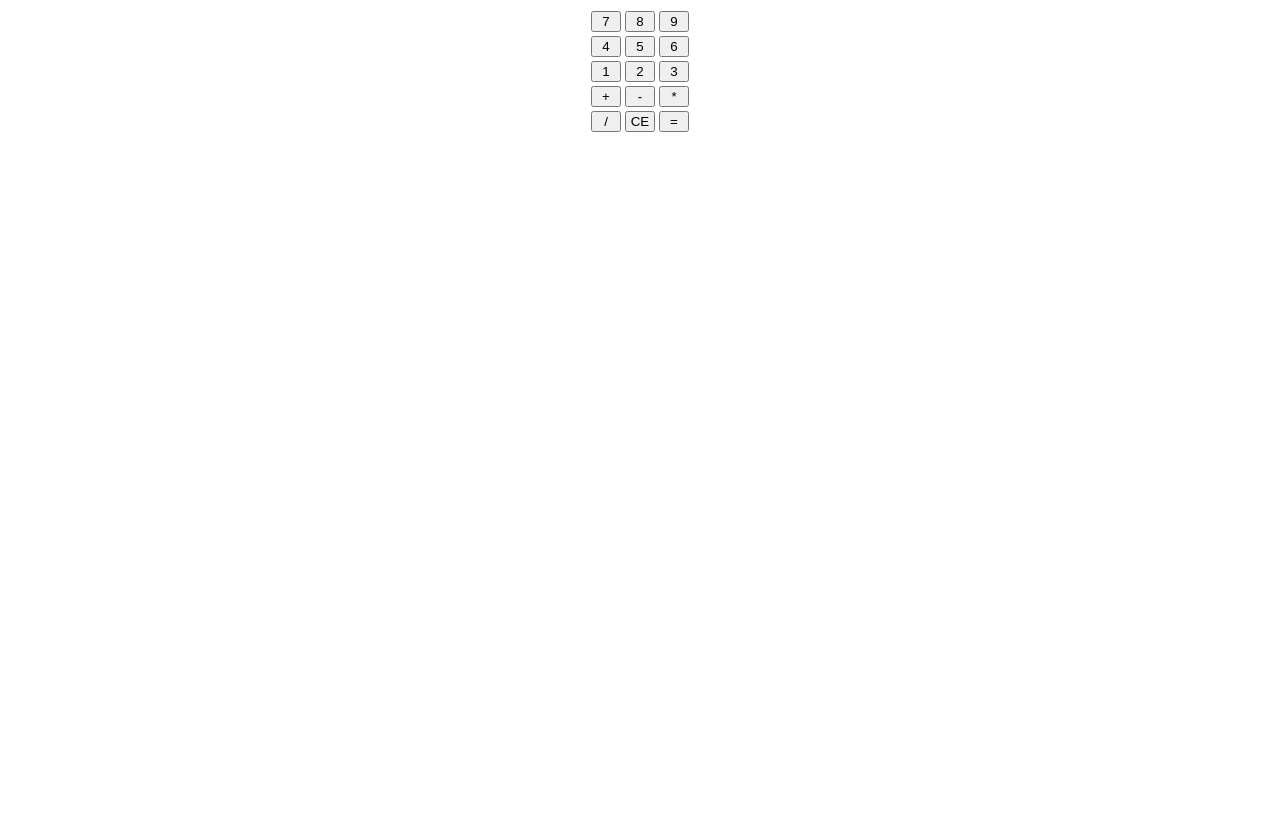
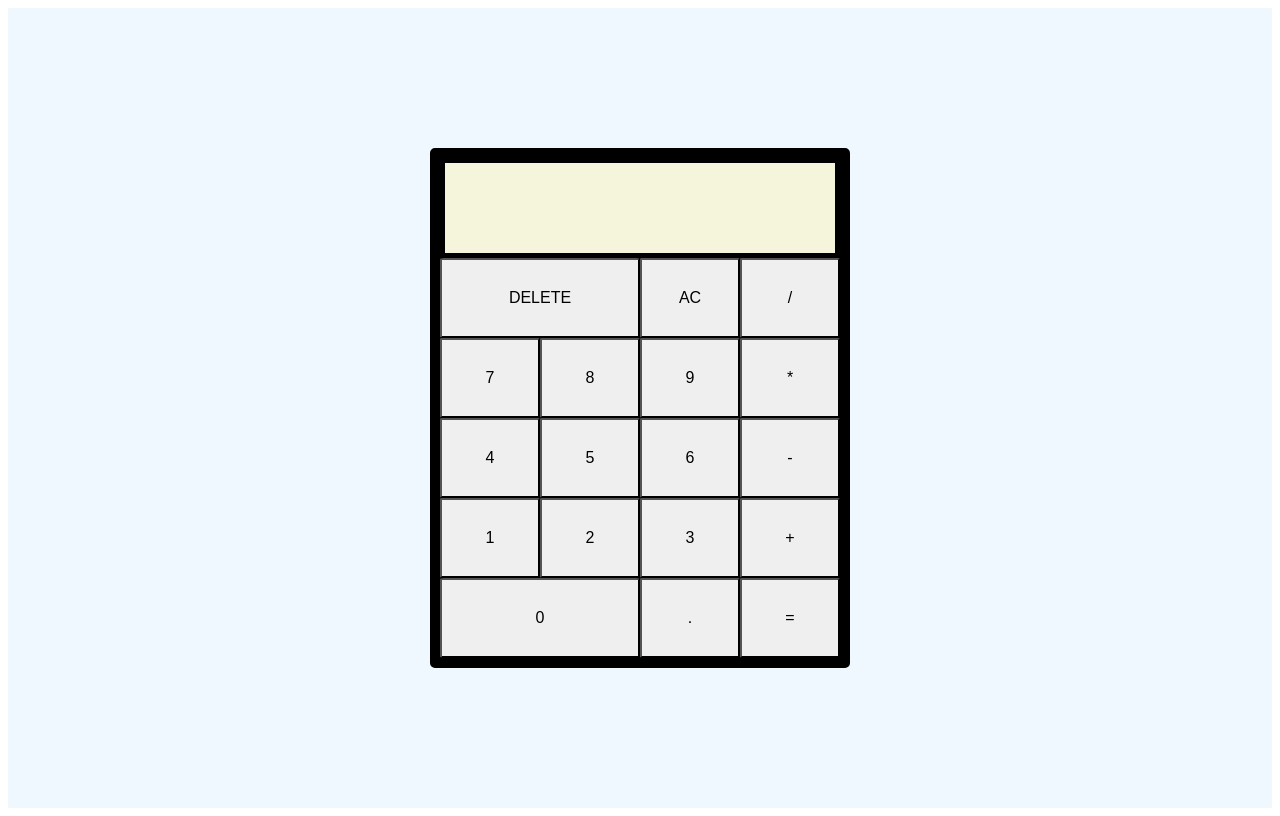
Before and after one commit to lopezatn/kreativ-calculator, a plain HTML site: page index.html in a window 1280 px wide. Drawn offline with Linux system fonts and the light colour scheme.

Commit message:
functionality added

```diff
--- a/index.css
+++ b/index.css
@@ -1,12 +1,40 @@
 
 
+.calculator {
+    display: flex;
+    justify-content: center;
+    flex-direction: column;
+    align-items: center;
+    height: 100vh;
+    background-color:aliceblue;
+}
+
 .calc-container {
+    background-color: black;
+    border: 10px solid black;
+    border-radius: 5px;
+    display: grid;
+    grid-template-columns: repeat(4, 100px);
+    grid-template-rows:minmax(100px, auto) repeat(5, 80px);
+}
+
+.calc-display {
+    grid-column: 1 / -1;
+    background-color: beige;
     display: flex;
     flex-direction: column;
-    align-items: center;
+    align-items: flex-end;
+    font-size: 5.5em;
+    margin: 5px;
 }
 
-td button {
+.span-2 {
+    grid-column: span 2;
+}
+
+button {
+    color: black;
     min-width: 30px;
-    padding: 1px;
+    border-radius: 2%;
+    font-size: 1em;
 }
--- a/index.html
+++ b/index.html
@@ -8,26 +8,18 @@
 </head>
 <body>
 
-    <div class="calc-container">
-        <div id="display"></div>
-        <table>
-            <tr>
-                <td><button onclick="populateDisplay(7)">7</button></td><td><button onclick="populateDisplay(8)">8</button></td><td><button onclick="populateDisplay(9)">9</button></td>
-            </tr>
-            <tr>
-                <td><button onclick="populateDisplay(4)">4</button></td><td><button onclick="populateDisplay(5)">5</button></td><td><button onclick="populateDisplay(6)">6</button></td>
-            </tr>
-            <tr>
-                <td><button onclick="populateDisplay(1)">1</button></td><td><button onclick="populateDisplay(2)">2</button></td><td><button onclick="populateDisplay(3)">3</button></td>
-            </tr>
-            <tr>
-                <td><button onclick="onOperatorClick(`+`)">+</button></td><td><button onclick="onOperatorClick(`-`)">-</button></td><td><button onclick="onOperatorClick(`*`)">*</button></td>
-            </tr>
-            <tr>
-                <td><button onclick="onOperatorClick(`/`)">/</button></td><td><button onclick="clearDisplay()">CE</button></td><td><button onclick="onEqualClick()">=</button></td>
-            </tr>
-        </table>
-    </div>
+    <main class="calculator">
+       <section class="calc-container">
+
+            <div id="display" class="calc-display"></div>
+            <button class="span-2" onclick="">DELETE</button><button onclick="clearDisplayButton()">AC</button><button onclick="onOperatorClick(`/`)">/</button>
+            <button onclick="onNumberClick(7)">7</button><button onclick="onNumberClick(8)">8</button><button onclick="onNumberClick(9)">9</button><button onclick="onOperatorClick(`*`)">*</button>
+            <button onclick="onNumberClick(4)">4</button><button onclick="onNumberClick(5)">5</button><button onclick="onNumberClick(6)">6</button><button onclick="onOperatorClick(`-`)">-</button>
+            <button onclick="onNumberClick(1)">1</button><button onclick="onNumberClick(2)">2</button><button onclick="onNumberClick(3)">3</button><button onclick="onOperatorClick(`+`)">+</button>
+            <button class="span-2" onclick="onNumberClick(0)">0</button><button onclick="onNumberClick(`.`)">.</button><button onclick="onEqualClick()">=</button>
+
+        </section>
+    </main>
 
     <script src="script.js"></script>
 </body>
--- a/script.js
+++ b/script.js
@@ -1,5 +1,7 @@
-let firstDisplayValue;
+let firstValue;
+let secondDisplayValue;
 let operatorValue;
+let result;
 
 function add(num1, num2) {
     const result = num1 + num2;
@@ -36,28 +38,58 @@ function operate(operator, number1, number2) {
             return divide(number1, number2);
 
         default:
-            alert("Not an operator");
+            alert("Whoops, something happened.");
             break;
     }
 }
 
-function populateDisplay(numbers) {
-    document.getElementById("display").textContent += numbers;
+function populateDisplay(number) {
+    document.getElementById("display").textContent += number;
+}
+
+function onNumberClick(number) {
+    if (result != undefined) {
+        firstValue = result;
+        result = undefined;
+        clearDisplay();
+    }
+    populateDisplay(number);
+
 }
 
 function onOperatorClick(operator) {
-    firstDisplayValue = document.getElementById("display").textContent;
+    if (operatorValue === undefined) {
+        firstValue = document.getElementById("display").textContent;
+        clearDisplay();
+    } else {
+        onEqualClick();
+    }
     operatorValue = operator;
-    clearDisplay();
 }
 
 function clearDisplay() {
     document.getElementById("display").textContent = "";
 }
 
+function clearDisplayButton() {
+    document.getElementById("display").textContent = "";
+    firstValue = undefined;
+    secondDisplayValue = undefined;
+    operatorValue = undefined;
+    result = undefined;
+}
+
+// function deleteLastDigit {
+
+// }
+
 function onEqualClick() {
-    const secondDisplayValue = document.getElementById("display").textContent;
-    const result = operate(operatorValue, parseInt(firstDisplayValue), parseInt(secondDisplayValue));
+    secondDisplayValue = document.getElementById("display").textContent;
+    if (operatorValue === "/" && secondDisplayValue === 0) {
+        alert("Dividing by zero is not possible!");
+    } else {
+    result = Math.ceil(operate(operatorValue, parseInt(firstValue), parseInt(secondDisplayValue)) * 10000) / 10000;
     clearDisplay();
     populateDisplay(result);
+    }
 }
```
